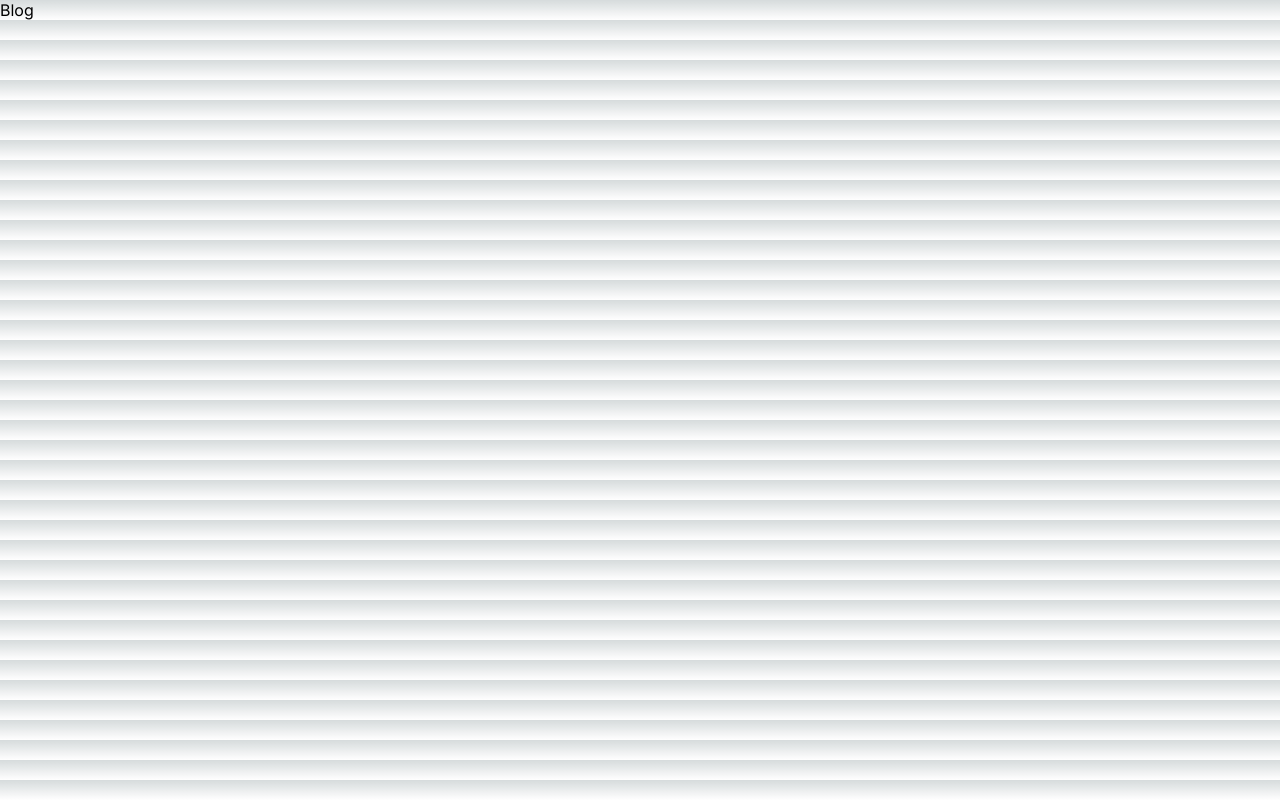
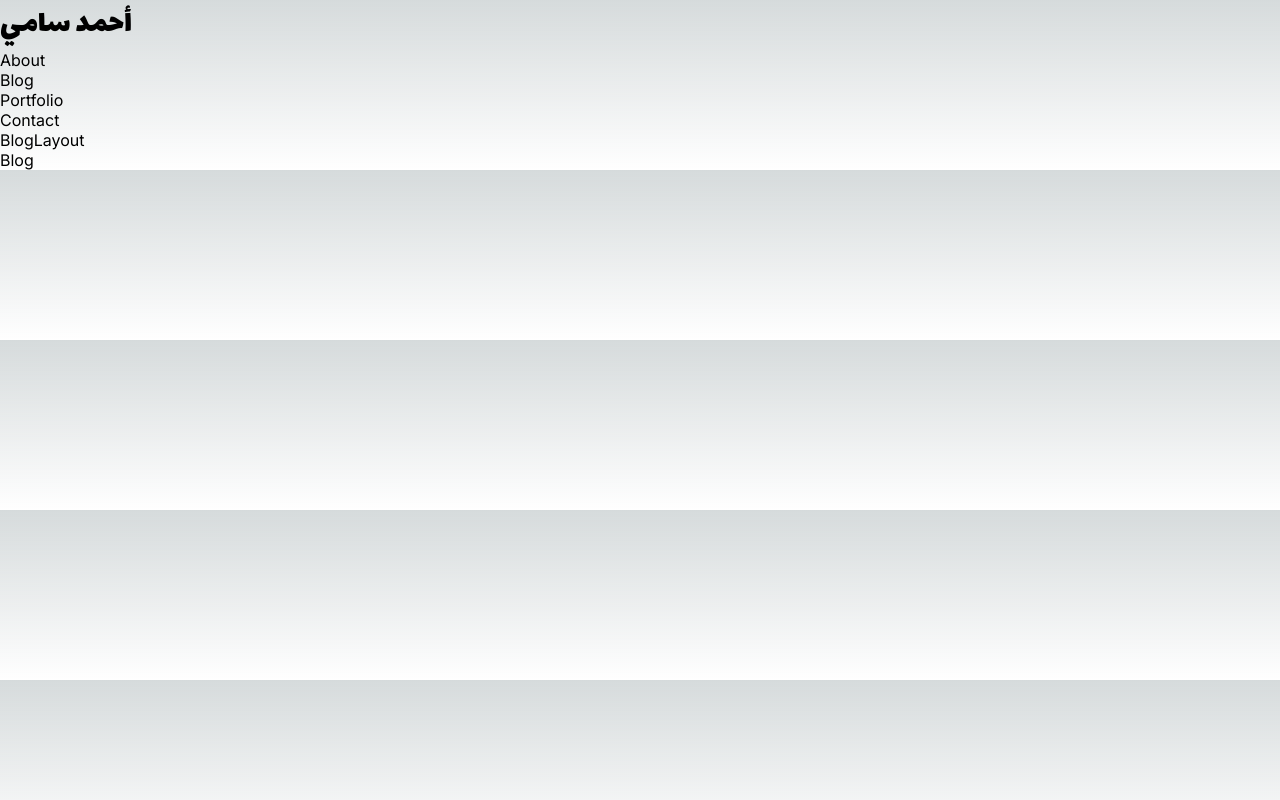
Before and after one commit to AhmedSamy9999/next-js-simple-ecommerce, a Next.js app: page /blog in a window 1280 px wide. Built offline with nearby package versions, Linux system fonts and the light colour scheme.

Commit message:
add components folder

```diff
--- /dev/null
+++ b/src/app/(dynamic)/blog/layout.jsx
@@ -0,0 +1,3 @@
+export default function BlogLayout({ children }) {
+  return <div>BlogLayout {children}</div>;
+}
--- a/src/app/layout.jsx
+++ b/src/app/layout.jsx
@@ -1,17 +1,29 @@
-import './globals.css'
-import { Inter } from 'next/font/google'
+import "./globals.css";
+import { Inter, Lalezar } from "next/font/google";
 
-const inter = Inter({ subsets: ['latin'] })
+const inter = Inter({ subsets: ["latin"] });
+const lalezar = Lalezar({ subsets: ["arabic"], weight: ["400"] });
 
 export const metadata = {
-  title: 'Create Next App',
-  description: 'Generated by create next app',
-}
+  title: "Create Next App",
+  description: "Generated by create next app",
+};
 
 export default function RootLayout({ children }) {
   return (
     <html lang="en">
-      <body className={inter.className}>{children}</body>
+      <body className={inter.className}>
+        <h1 className={lalezar.className}>أحمد سامي</h1>
+        <nav>
+          <ul>
+            <li>About</li>
+            <li>Blog</li>
+            <li>Portfolio</li>
+            <li>Contact</li>
+          </ul>
+        </nav>
+        {children}
+      </body>
     </html>
-  )
+  );
 }
--- /dev/null
+++ b/src/components/Footer.jsx
@@ -0,0 +1,5 @@
+import React from "react";
+
+export default function Footer() {
+  return <div>Footer</div>;
+}
--- /dev/null
+++ b/src/components/Navbar.jsx
@@ -0,0 +1,3 @@
+export default function Navbar() {
+  return <div>Navbar</div>;
+}
```
